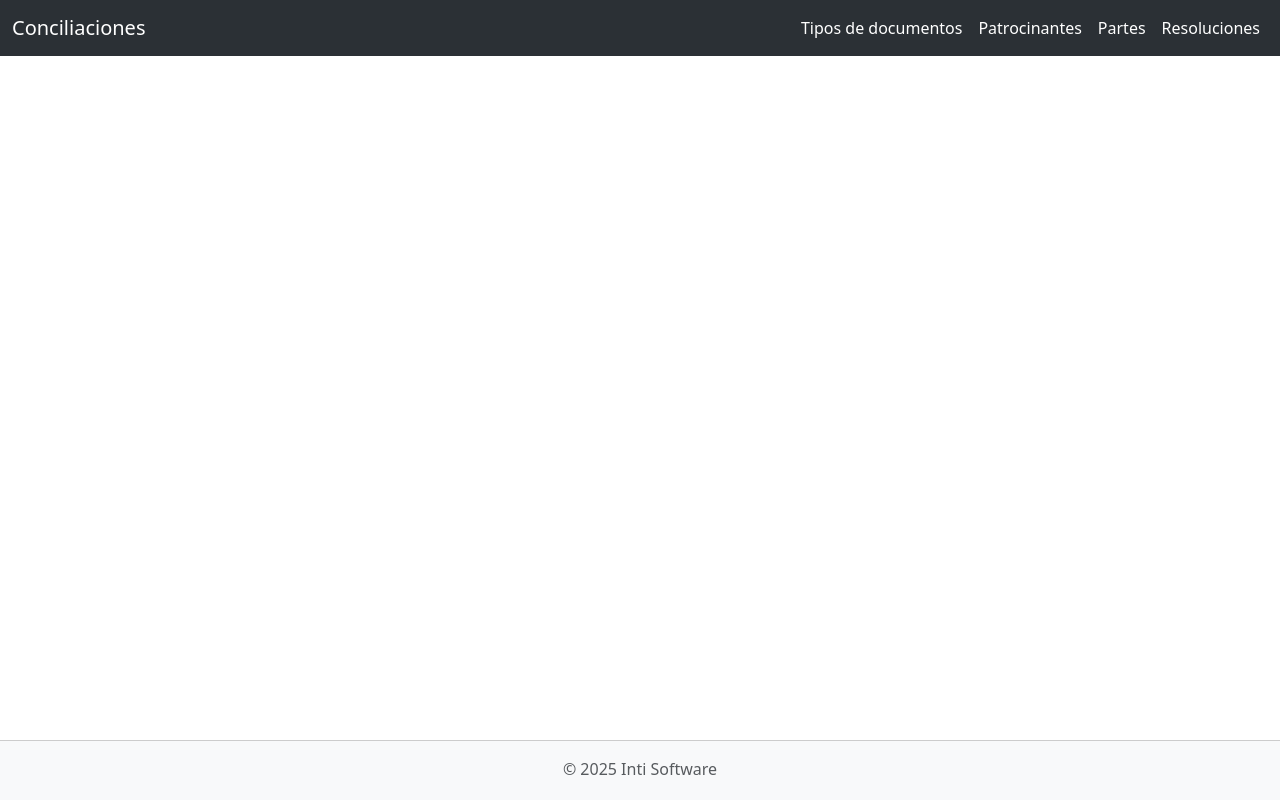
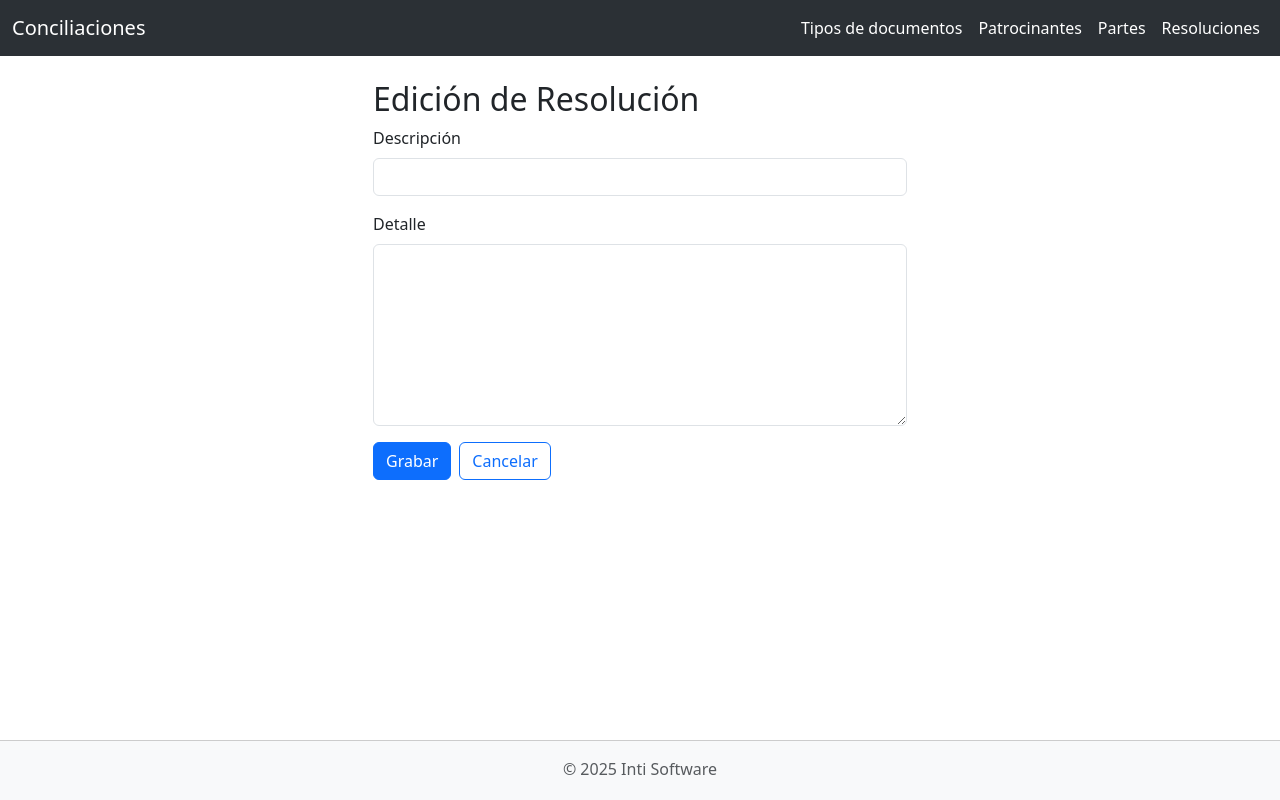
Before and after one commit to Inti-Software/rivendel-client, a React (Vite) app: page /resoluciones/edit/1 in a window 1280 px wide. Built offline with nearby package versions, Linux system fonts and the light colour scheme; no server answers.

Commit message:
Creación, edición y eliminación de resoluciones

```diff
--- /dev/null
+++ b/src/components/Resoluciones/Edit.jsx
@@ -0,0 +1,20 @@
+import FormContainer from "../Layout/FormContainer";
+import FormFields from "./FormFields";
+import { ACTION_UPDATE } from "../../utils/constants";
+import { useResolucion } from "./hooks/useResolucion";
+import { Resoluciones } from "../../utils/endpoints";
+
+const EditResolucion = () => {
+	const {fields, error, handleSubmit} = useResolucion (Resoluciones.update,
+		ACTION_UPDATE, Resoluciones.get);
+
+	return (
+		<FormContainer
+			title="Edición de Resolución"
+			error={error}
+			handleSubmit={handleSubmit}
+			body={FormFields(fields)} />
+	);
+};
+
+export default EditResolucion;
--- /dev/null
+++ b/src/components/Resoluciones/FormFields.jsx
@@ -0,0 +1,22 @@
+import { Link } from "react-router-dom";
+
+const FormFields = ({descripcion, setDescripcion, detalle, setDetalle}) => {
+    return (
+        <>
+          <div className="mb-3">
+            <label htmlFor="descripcion" className="form-label">Descripción</label>
+            <input id="descripcion" className="form-control" value={descripcion} onChange={(e) => setDescripcion(e.target.value)} />
+          </div>
+          <div className="mb-3">
+            <label htmlFor="detalle" className="form-label">Detalle</label>
+            <textarea id="detalle" className="form-control" type="memo" value={detalle} onChange={(e) => setDetalle(e.target.value)} required rows={7} />
+          </div>
+          <div className="mb-3">
+              <button type="submit" className="btn btn-primary me-2">Grabar</button>
+              <Link to="/resoluciones" className="btn btn-outline-primary">Cancelar</Link>
+          </div>
+        </>
+    );
+}
+
+export default FormFields;
--- /dev/null
+++ b/src/components/Resoluciones/New.jsx
@@ -0,0 +1,20 @@
+import FormContainer from "../Layout/FormContainer";
+import FormFields from "./FormFields";
+import { useResolucion } from "./hooks/useResolucion";
+import { ACTION_CREATE } from "../../utils/constants";
+import { Resoluciones } from "../../utils/endpoints";
+
+const NewResolucion = () => {
+  const {fields, error, handleSubmit} = useResolucion (Resoluciones.create, ACTION_CREATE);
+
+  return (
+    <FormContainer
+      title="Nueva Resolución"
+      error={error}
+      handleSubmit={handleSubmit}
+      body={FormFields(fields)}
+    />
+  );
+};
+
+export default NewResolucion;
--- a/src/components/Resoluciones/ResolucionesGrid.jsx
+++ b/src/components/Resoluciones/ResolucionesGrid.jsx
@@ -3,7 +3,7 @@ import { GridEditButton, GridDeleteButton } from "../Grid/GridButtons";
 import { useState } from "react";
 import { useNotification } from "../../contexts/Constants";
 import DeleteDialog from "../Modals/DeleteDialog";
-import { TiposDocumento } from "../../utils/endpoints";
+import { Resoluciones } from "../../utils/endpoints";
 
 const ResolucionesGrid = ({data, currentPage, totalPages, setData, setCurrentPage}) => {
 	const [onDeleteId, setOnDeleteId] = useState(null);
@@ -11,23 +11,23 @@ const ResolucionesGrid = ({data, currentPage, totalPages, setData, setCurrentPag
 	const [showDeleteDialog, setShowDeleteDialog] = useState(false);
 	const { showSuccess, showError } = useNotification();
 
-	const headers = ["Descripción", "Detalle", ""];
+	const headers = ["Detalle", "Descripción", ""];
 
-	const onDeleteRecord = (e, id, sintetico) => {
+	const onDeleteRecord = (e, id, descripcion) => {
 		e.preventDefault();
 		setOnDeleteId(id);
 		setShowDeleteDialog(true);
 		setDeleteMessage(
 			<>
-				¿Está seguro de eliminar el tipo de documento
-				<span className="fw-bold text-danger ms-1">{sintetico}</span>?
+				¿Está seguro de eliminar la resolución
+				<span className="fw-bold text-danger ms-1">{descripcion}</span>?
 			</>
 		);
 	};
 
 	const handleDelete = async () => {
 		try {
-			const response = await TiposDocumento.delete(onDeleteId);
+			const response = await Resoluciones.delete(onDeleteId);
 			if (!response.ok) {
 				console.log(
 					`HTTP error! status: ${response.status} - ${response.body}`
@@ -44,16 +44,16 @@ const ResolucionesGrid = ({data, currentPage, totalPages, setData, setCurrentPag
 		}
 	};
 
-	const row = (doc) => {
+	const row = (res) => {
 		return {
-			key: doc.id,
+			key: res.id,
 			columns: [
-				doc.sintetico,
-				doc.descripcion,
+				res.descripcion,
+				res.detalle.substring(0, 75) + (res.detalle.length > 75 ? "..." : ""),
 				<>
-					<GridEditButton path={`/tipos-documentos/edit/${doc.id}`} />
+					<GridEditButton path={`/resoluciones/edit/${res.id}`} />
 					<GridDeleteButton
-						onDelete={(e) => onDeleteRecord(e, doc.id, doc.sintetico)}
+						onDelete={(e) => onDeleteRecord(e, res.id, res.descripcion)}
 					/>
 				</>,
 			],
--- /dev/null
+++ b/src/components/Resoluciones/hooks/useResolucion.jsx
@@ -0,0 +1,68 @@
+import { useNotification } from "../../../contexts/Constants";
+import { useState, useEffect } from "react";
+import { useNavigate } from "react-router-dom";
+import { ACTION_CREATE } from "../../../utils/constants";
+import { useParams } from "react-router-dom";
+
+export function useResolucion(request, accion, getRequest) {
+	const [descripcion, setDescripcion] = useState("");
+	const [detalle, setDetalle] = useState("");
+	const [error, setError] = useState(null);
+	const navigate = useNavigate();
+	const { showSuccess } = useNotification();
+	const { id } = useParams();
+
+	useEffect(() => {
+		if (isNaN(id)) return;
+
+		try {
+			const fetchData = async () => {
+				const response = await getRequest(id);
+				if (response.ok) {
+					const data = await response.json();
+					setDescripcion(data.descripcion);
+					setDetalle(data.detalle);
+				} else {
+					const msg = await response.json();
+					setError([msg.code + ": " + msg.message]);
+				}
+			};
+			fetchData();
+		} catch (err) {
+			setError(["Error de conexión: " + err.message]);
+		}
+	}, [id]);
+
+	const handleSubmit = async (e) => {
+		e.preventDefault();
+		try {
+			const response = await request({id, detalle, descripcion});
+			if (response.ok) {
+				showSuccess(
+					"La resolución " +
+						descripcion.substring(0, 25) +
+						(descripcion.length > 25 ? "..." : "") +
+						` se ${
+							accion === ACTION_CREATE ? "creó" : "actualizó"
+						} correctamente.`
+				);
+				setDetalle("");
+				setDescripcion("");
+				setError(null);
+				navigate("/resoluciones");
+			} else {
+				const body = await response.json();
+				setError(body.message);
+			}
+		} catch (error) {
+			console.log("Error de conexión: " + error.message);
+			setError(["Error al intentar ejecutar la transacción."]);
+		}
+	};
+
+	return {
+		fields: { detalle, setDetalle, descripcion, setDescripcion },
+		error,
+		handleSubmit,
+	};
+}
--- a/src/main.jsx
+++ b/src/main.jsx
@@ -16,6 +16,8 @@ import ListPartes from "./components/Partes/List.jsx";
 import NewParte from "./components/Partes/New.jsx";
 import EditParte from "./components/Partes/Edit.jsx";
 import ListResoluciones from "./components/Resoluciones/List.jsx";
+import NewResolucion from "./components/Resoluciones/New.jsx";
+import EditResolucion from "./components/Resoluciones/Edit.jsx";
 
 createRoot(document.getElementById("root")).render(
   <StrictMode>
@@ -34,6 +36,8 @@ createRoot(document.getElementById("root")).render(
             <Route path="/partes/new" element={<NewParte />} />
             <Route path="/partes/edit/:id" element={<EditParte />} />
             <Route path="/resoluciones" element={<ListResoluciones />} />
+            <Route path="/resoluciones/new" element={<NewResolucion />} />
+            <Route path="/resoluciones/edit/:id" element={<EditResolucion />} />
           </Routes>
         </Layout>
       </BrowserRouter>
```
